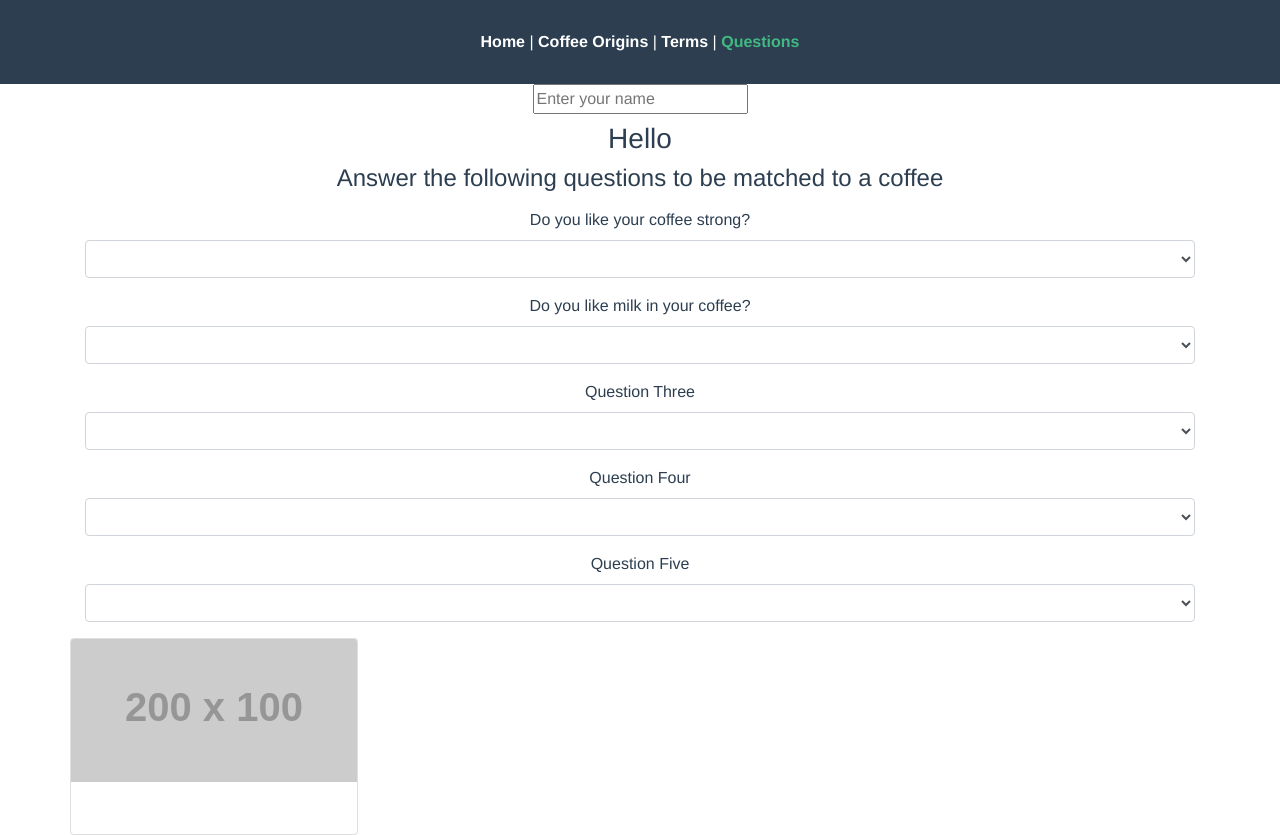
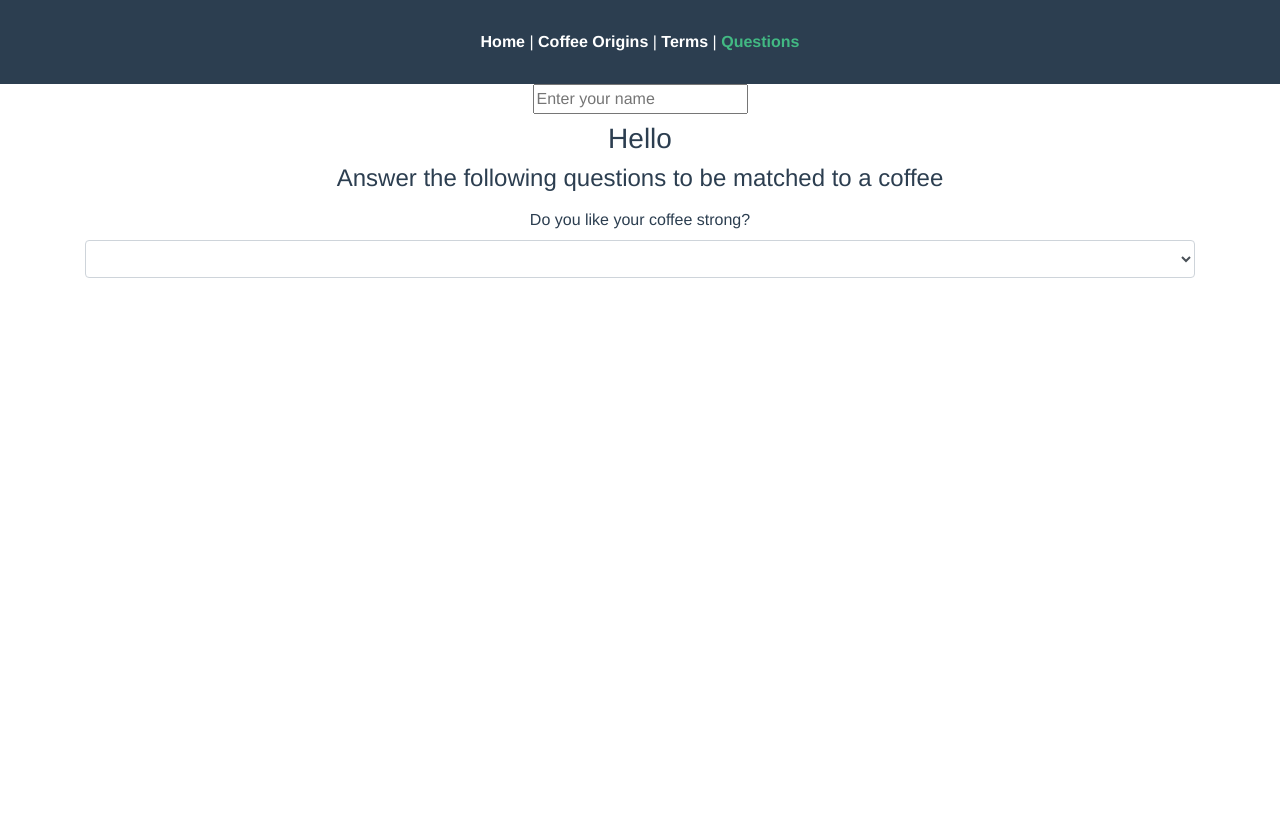
Before and after one commit to cguttweb/coffee-matcher, a Vue app: page /questions in a window 1280 px wide. After the commit the page ends 800 px from the top, so only its background shows below. Built offline with nearby package versions, Linux system fonts and the light colour scheme.

Commit message:
made questions partially conditional

```diff
--- a/babel.config.js
+++ b/babel.config.js
@@ -1,3 +1,3 @@
 module.exports = {
-  presets: ['@vue/app']
+  presets: ["@vue/app"]
 };
--- a/src/App.vue
+++ b/src/App.vue
@@ -16,7 +16,7 @@ export default {};
 
 <style lang="scss">
 #app {
-  font-family: 'Avenir', Helvetica, Arial, sans-serif;
+  font-family: "Avenir", Helvetica, Arial, sans-serif;
   -webkit-font-smoothing: antialiased;
   -moz-osx-font-smoothing: grayscale;
   text-align: center;
--- a/src/components/CoffeeCard.vue
+++ b/src/components/CoffeeCard.vue
@@ -1,104 +1,114 @@
 <template>
   <div>
-    <div class="card" style="width: 18rem;">
-      <img
-        src="https://via.placeholder.com/200x100"
-        class="card-img-top"
-        alt="photo of coffee"
-      />
+    <div
+      class="card"
+      style="width: 18rem;"
+      v-for="(coffee, index) in coffees"
+      :key="index"
+    >
+      <img :src="coffee.photo" class="card-img-top" alt="photo of coffee" />
       <div class="card-body">
-        <h5 class="card-title" v-for="coffee in coffees" v-bind:key="coffee">
-          {{ coffees.name }}
+        <h5 class="card-title">
+          {{ coffee.name }}
         </h5>
-        <p class="card-text"></p>
-        <!-- <a href="#" class="btn btn-primary">Go somewhere</a> -->
+        <p class="card-text">{{ coffee.description }}</p>
       </div>
     </div>
   </div>
 </template>
 
 <script>
+const coffees = [
+  {
+    name: "espresso",
+    description: "strong coffee with a good crema",
+    photo:
+      "https://www.lavazza.co.uk/content/dam/lavazza/magazine/coffee-culture/the-coffee-book/espresso/lavazza-coffeebook-ecomeespresso-imgdx-d.png.transform/null/19df145319e179900947f02e36f8874cc3ba2a8e/img.png"
+  },
+  {
+    name: "ristresso",
+    description: "even stronger than an espresso",
+    photo: ""
+  },
+  {
+    name: "latte",
+    description: "",
+    photo: ""
+  },
+  {
+    name: "cappuccino",
+    description: "",
+    photo: ""
+  },
+  {
+    name: "mocha",
+    description: "",
+    photo: ""
+  },
+  {
+    name: "cortado",
+    description: "",
+    photo: ""
+  },
+  {
+    name: "americano",
+    description: "",
+    photo: ""
+  },
+  {
+    name: "macchiato",
+    description: "",
+    photo: ""
+  },
+  {
+    name: "espresso con panna",
+    description: "",
+    photo: ""
+  },
+  {
+    name: "piccolo",
+    description: "",
+    photo: ""
+  },
+  {
+    name: "flat white",
+    description: "Originally from New Zealand",
+    photo:
+      "https://upload.wikimedia.org/wikipedia/commons/thumb/6/6b/Flat_white_coffee_with_pretty_feather_pattern.jpg/220px-Flat_white_coffee_with_pretty_feather_pattern.jpg"
+  },
+  {
+    name: "lungo",
+    description: "",
+    photo: ""
+  },
+  {
+    name: "affogato",
+    description: "a shot of espresso poured over ice cream",
+    photo: ""
+  },
+  {
+    name: "Moretta fanese",
+    description:
+      "It is strong and sweet, and usually drunk after meals as a digestive, or used as a hot drink on cold afternoons. The hot cocktail is a blend of anise, rum and brandy in roughly equal parts.",
+    photo: ""
+  },
+  {
+    name: "espresso martini",
+    description: "",
+    photo: ""
+  },
+  {
+    name: "cold brew",
+    description: "",
+    photo: ""
+  }
+];
+
 export default {
-  name: 'CoffeeCard',
+  name: "CoffeeCard",
   data() {
     return {
-      coffees: [
-        {
-          name: 'espresso',
-          description: '',
-          photo: ''
-        },
-        {
-          name: 'ristresso',
-          description: '',
-          photo: ''
-        },
-        {
-          name: 'latte',
-          description: '',
-          photo: ''
-        },
-        {
-          name: 'cappuccino',
-          description: '',
-          photo: ''
-        },
-        {
-          name: 'mocha',
-          description: '',
-          photo: ''
-        },
-        {
-          name: 'cortado',
-          description: '',
-          photo: ''
-        },
-        {
-          name: 'americano',
-          description: '',
-          photo: ''
-        },
-        {
-          name: 'macchiato',
-          description: '',
-          photo: ''
-        },
-        {
-          name: 'espresso con panna',
-          description: '',
-          photo: ''
-        },
-        {
-          name: 'piccolo',
-          description: '',
-          photo: ''
-        },
-        {
-          name: 'flat white',
-          description: '',
-          photo: ''
-        },
-        {
-          name: 'lungo',
-          description: '',
-          photo: ''
-        },
-        {
-          name: 'affogato',
-          description: 'a shot of espresso poured over ice cream',
-          photo: ''
-        },
-        {
-          name: 'espresso martini',
-          description: '',
-          photo: ''
-        },
-        {
-          name: 'cold brew',
-          description: '',
-          photo: ''
-        }
-      ]
+      coffees
     };
   }
 };
--- a/src/components/Icon.vue
+++ b/src/components/Icon.vue
@@ -22,7 +22,7 @@
 
 <script>
 export default {
-  name: 'HelloWorld',
+  name: "HelloWorld",
   props: {
     msg: String
   }
--- a/src/views/Home.vue
+++ b/src/views/Home.vue
@@ -11,9 +11,9 @@
 </template>
 
 <script>
-import Icon from '@/components/Icon.vue';
+import Icon from "@/components/Icon.vue";
 export default {
-  name: 'home',
+  name: "home",
   components: {
     Icon
   }
--- a/src/views/Origins.vue
+++ b/src/views/Origins.vue
@@ -7,6 +7,6 @@
 
 <script>
 export default {
-  name: 'origins'
+  name: "origins"
 };
 </script>
--- a/src/views/Questions.vue
+++ b/src/views/Questions.vue
@@ -23,26 +23,34 @@
               Answer the following questions to be matched to a coffee
             </h4>
             <label for="questionone">Do you like your coffee strong?</label>
-            <select name="questionone" v-model="questionone" class="form-control mb-3">
+            <select
+              name="questionone"
+              v-model="questionone"
+              class="form-control mb-3"
+            >
               <option :value="null">Please select an option</option>
               <option value="yes">Yes</option>
               <option value="no">No</option>
             </select>
           </div>
         </div>
-        <div class="row">
+        <div class="row" v-if="questionone">
           <div class="col">
             <label for="questiontwo">Do you like milk in your coffee?</label>
-            <select name="questiontwo" v-model="questiontwo" class="form-control mb-3">
+            <select
+              name="questiontwo"
+              v-model="questiontwo"
+              class="form-control mb-3"
+            >
               <option :value="null">Please select an option</option>
               <option value="yes">Yes</option>
               <option value="no">No</option>
             </select>
           </div>
         </div>
-        <div class="row">
+        <div class="row" v-if="questiontwo">
           <div class="col">
-            <label for="questionthree">Question Three</label>
+            <label for="questionthree">Do you like iced coffee?</label>
             <select
               name="questionthree"
               v-model="questionthree"
@@ -54,28 +62,23 @@
             </select>
           </div>
         </div>
-        <div class="row">
+        <div class="row" v-if="questionthree">
           <div class="col">
-            <label for="questionfour">Question Four</label>
-            <select name="questionfour" v-model="questionfour" class="form-control mb-3">
+            <label for="questionfour">Do you have your own coffee machine?</label>
+            <select
+              name="questionfour"
+              v-model="questionfour"
+              class="form-control mb-3"
+            >
               <option :value="null">Please select an option</option>
               <option value="yes">Yes</option>
               <option value="no">No</option>
             </select>
           </div>
         </div>
-        <div class="row">
-          <div class="col">
-            <label for="questionfive">Question Five</label>
-            <select name="questionfive" v-model="questionfive" class="form-control mb-3">
-              <option :value="null">Please select an option</option>
-              <option value="yes">Yes</option>
-              <option value="no">No</option>
-            </select>
-          </div>
-        </div>
-        <div class="row">
-          <CoffeeCard></CoffeeCard>
+        <div
+          class="row" v-if="questionone && questiontwo && questionthree && questionfour">
+          <CoffeeCard />
         </div>
       </form>
     </div>
@@ -83,20 +86,17 @@
 </template>
 
 <script>
-import CoffeeCard from '@/components/CoffeeCard.vue';
+import CoffeeCard from "@/components/CoffeeCard.vue";
 
 export default {
   data() {
     return {
-      name: '',
-      questionone: '',
-      questiontwo: '',
-      questionthree: '',
-      questionfour: '',
-      questionfive: '',
-      questionsix: '',
-      questionseven: '',
-      questioneight: ''
+      name: "",
+      questionone: "",
+      questiontwo: "",
+      questionthree: "",
+      questionfour: "",
+      questionfive: ""
     };
   },
   components: {
--- a/src/views/Terms.vue
+++ b/src/views/Terms.vue
@@ -21,7 +21,7 @@
 
 <script>
 export default {
-  name: 'terms'
+  name: "terms"
 };
 </script>
 
```
Also changed, not shown: server.js (+4 -4 lines), src/main.js (+5 -5 lines), src/router.js (+16 -15 lines), .eslintrc.js.
